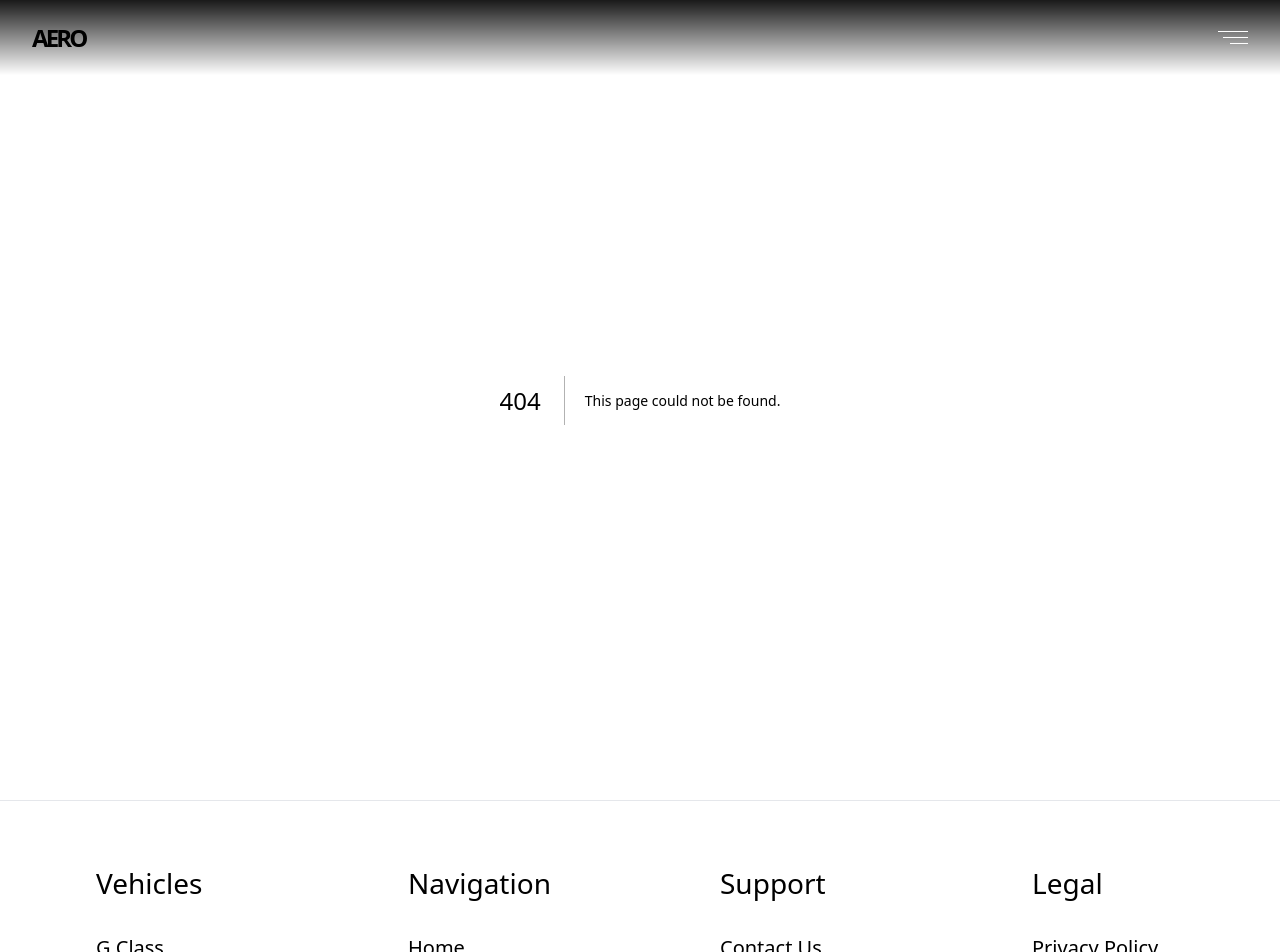
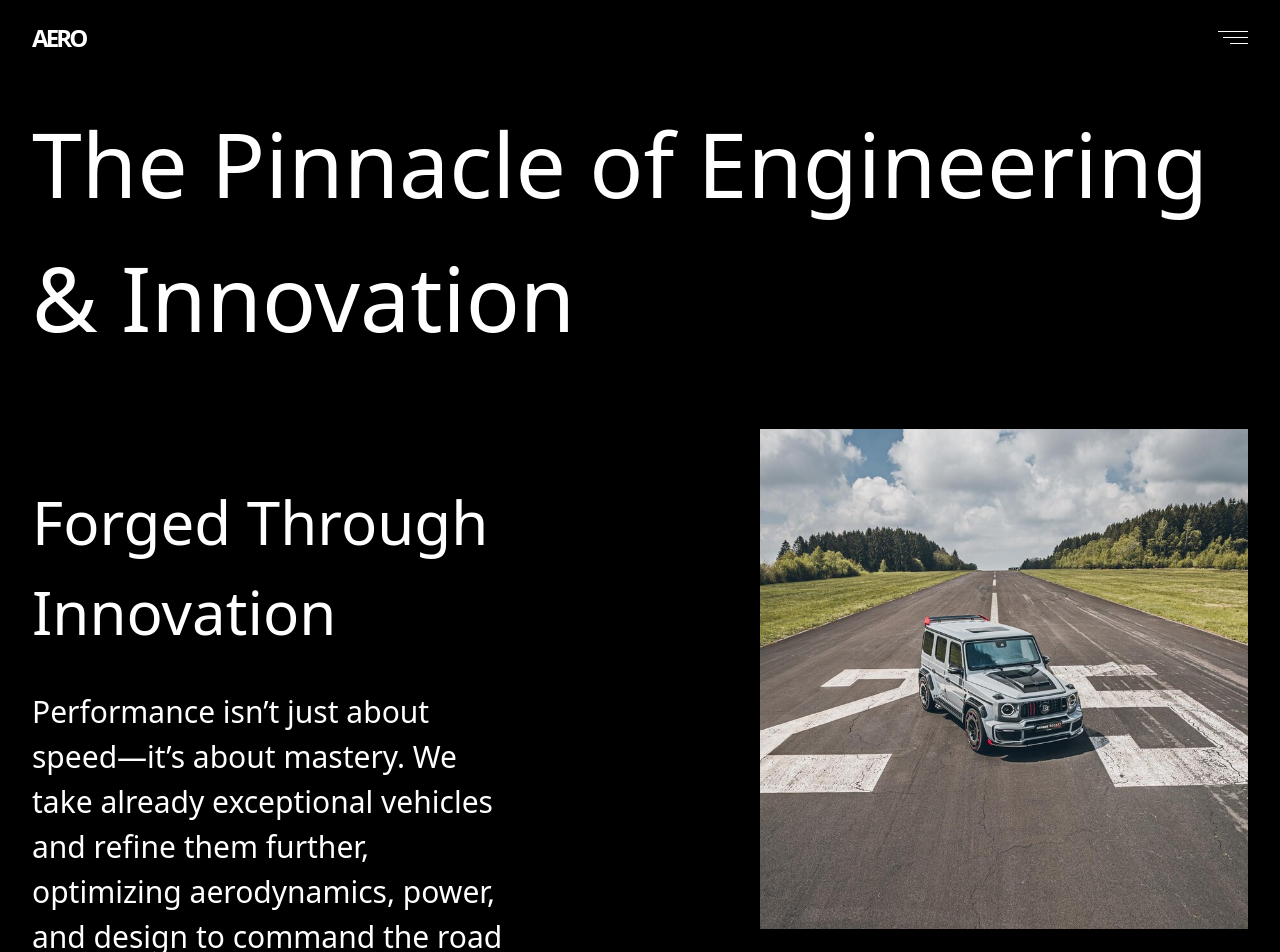
Before and after one commit to Fern-Nunez/Aero, a Next.js app: page /engineering-excellence in a window 1280 px wide. Before the commit this address had no page. Shown: the top 952 px of the page. Built offline with nearby package versions, Linux system fonts and the light colour scheme.

Commit message:
Finsished

```diff
--- /dev/null
+++ b/src/app/engineering-excellence/ee.css
@@ -0,0 +1,129 @@
+.mainContainerEE {
+    max-width: 1920px;
+    margin: 0 auto;
+    width: 100%;
+    min-height: 100vh;
+}
+
+.mainSectionsEE {
+    max-width: 1920px;
+    width: 100%;
+    padding: 0 2rem;
+    padding-top: clamp(3rem, 5vw, 7rem);
+}
+
+.lightTextEE {
+    font-weight: 200;
+}
+
+.boldTextEE {
+    font-weight: 500;
+}
+
+.sectionHeaderEE {
+    font-size: clamp(50px, 7vw, 90px);
+    padding-top: 2rem;
+}
+
+.secondSectionEE {
+    padding-top: clamp(3rem, 5vw, 6rem);
+    width: 100%;
+}
+
+/*----------------------------------------------------------------------*/
+.coverImageContainerEE {
+    width: 100%;
+    height: clamp(350px, 50vw, 500px);
+    position: relative;
+}
+
+.coverImageContainerRightEE {
+    width: 100%;
+    height: clamp(350px, 50vw, 500px);
+    position: relative;
+}
+
+.coverImageEE {
+    width: 100%;
+    height: 100%;
+    position: relative;
+}
+
+.subSectionHeaderEE {
+    font-weight: 500;
+    font-size: clamp(35px, 5vw, 60px);
+    padding-top: clamp(3rem, 5vw, 3rem);
+}
+
+.subSectionDescriptionEE {
+    padding-top: clamp(1rem, 5vw, 2rem);
+    font-size: clamp(20px, 5vw, 30px);
+    font-weight: 300;
+}
+
+.leftTextSectionEE {
+    padding-bottom: clamp(6rem, 15vw, 10rem); /* Reduced from 25rem to 8rem */
+}
+
+.rightTextSectionEE {
+    padding-bottom: clamp(6rem, 15vw, 10rem); /* Reduced from 25rem to 8rem */
+}
+.ctaHeaderEE{
+    font-size: clamp(40px, 7vw, 90px);
+    padding-bottom: 1rem;
+}
+.ctaSectionEE{
+    padding-bottom: calc(clamp(6rem, 15vw, 15rem) + clamp(6rem, 15vw, 15rem));
+    padding-top: clamp(6rem, 15vw, 15rem);
+}
+/*----------------------------------------------------------------------*/
+@media (min-width: 1280px) {
+    .leftTextSectionEE {
+        display: grid;
+        grid-template-columns: repeat(2, 1fr);
+        gap: 15rem;
+        align-items: start; /* Added to align items at the top */
+    }
+
+    .rightTextSectionEE {
+        display: grid;
+        grid-template-columns: repeat(2, 1fr);
+        gap: 15rem;
+        align-items: start; /* Added to align items at the top */
+    }
+
+    .coverImageContainerEE {
+        grid-column: 2;
+        grid-row: 1; /* Ensure the image is in the first row */
+    }
+
+    .leftSideEE {
+        grid-column: 1;
+        grid-row: 1; /* Ensure the text is in the first row */
+    }
+
+    /* Added for consistent handling of right-side layouts */
+    .coverImageContainerRightEE {
+        grid-column: 1;
+        grid-row: 1;
+    }
+
+    .rightSideEE {
+        grid-column: 2;
+        grid-row: 1;
+    }
+    .ctaSectionEE {
+        display: flex;
+        flex-direction: column;
+        width: 80%;
+        justify-content: center;
+        align-items: center;
+        text-align: center;
+        margin-left: auto;
+        margin-right: auto;
+    }
+    .ctaButtonEE{
+        margin-left: -13rem;
+    }
+
+}
--- /dev/null
+++ b/src/app/engineering-excellence/page.tsx
@@ -0,0 +1,90 @@
+import "./ee.css";
+import ThemedButton from "../components/button/themedButton";
+import Image from "next/image";
+export default function EngineeringExcellence() {
+  return (
+    <div className="mainContainerEE">
+      <div className="mainSectionsEE">
+        <div className="firstSectionEE">
+          <div className="sectionHeaderEE">
+            <span className="lightTextEE">The Pinnacle of Engineering & Innovation</span>
+          </div>
+        </div>
+        <div className="secondSectionEE">
+
+          <div className="leftTextSectionEE">
+            <div className="coverImageContainerEE">
+              <Image
+              src="/images/ee/airstrip.jpg"
+              alt="Pink Taycan Cover Image"
+              layout="fill"
+              objectFit="cover"
+              className="coverImageEE"
+              />
+            </div>
+            <div className="leftSideEE">
+              <div className="subSectionHeaderEE">
+                Forged Through Innovation
+              </div>
+              <div className="subSectionDescriptionEE">
+                Performance isn’t just about speed—it’s about mastery. We take already exceptional vehicles and refine them further, optimizing aerodynamics, power, and design to command the road like never before.
+              </div>
+            </div>
+          </div>
+
+
+          <div className="rightTextSectionEE">
+            <div className="coverImageContainerRightEE">
+              <Image
+              src="/images/showcase/greenPorscheInside.jpg"
+              alt="Pink Taycan Cover Image"
+              layout="fill"
+              objectFit="cover"
+              className="coverImageEE"
+              />
+            </div>
+            <div>
+              <div className="subSectionHeaderEE">
+                Uncompromising Craftsmanship
+              </div>
+              <div className="subSectionDescriptionEE">
+                Step inside a masterpiece—where luxury and function are redefined. Every modification is carefully selected, every detail curated for precision, and every sound tuned for an immersive experience.
+              </div>
+            </div>
+          </div>
+
+          <div className="leftTextSectionEE">
+            <div className="coverImageContainerEE">
+              <Image
+              src="/images/ee/ride.jpeg"
+              alt="Pink Taycan Cover Image"
+              layout="fill"
+              objectFit="cover"
+              className="coverImageEE"
+              />
+            </div>
+            <div className="leftSideEE">
+              <div className="subSectionHeaderEE">
+                A Driving Experience Like No Other
+              </div>
+              <div className="subSectionDescriptionEE">
+                Power isn’t just measured—it’s felt. We push performance limits with precision tuning, exhilarating acceleration, and razor-sharp handling, transforming great vehicles into legends on the road or track.
+              </div>
+            </div>
+          </div>
+
+
+          <div className="ctaSectionEE">
+            <div className="ctaHeaderEE">
+              Be Among the First to Experience True Performance.
+            </div>
+            <div className="ctaButtonEE">
+              <ThemedButton text="Request an Invitation" href="/invitation"/>
+            </div>
+
+          </div>
+        </div>
+      </div>
+    </div>
+  );
+}
--- a/src/app/legal/page.tsx
+++ b/src/app/legal/page.tsx
@@ -7,7 +7,7 @@ export default function Legal() {
         <div className="firstSectionLegal">
           <div className="sectionHeaderLegal">
             <span className="lightTextLegal">Important Notice: </span>
-            <span className="voldTextLegal">Mock Website Information</span>
+            <span className="boldTextLegal">Mock Website Information</span>
           </div>
         </div>
         <div className="secondSectionLegal">
--- a/src/app/page.tsx
+++ b/src/app/page.tsx
@@ -108,7 +108,7 @@ export default function Home() {
           </div>
 
           <div className="eeButtonContainerHome">
-            <ThemedButton text="Discover More"/>
+            <ThemedButton text="Discover More" href="/engineering-excellence"/>
           </div>
 
           <div className="eeImageContainerHome">
```
Also changed, not shown: src/app/craftmanship/craftmanship.css (deleted, +0 -44 lines), src/app/craftmanship/page.tsx (deleted, +0 -74 lines), public/images/ee/airstrip.jpg (added), public/images/ee/ride.jpeg (added).
